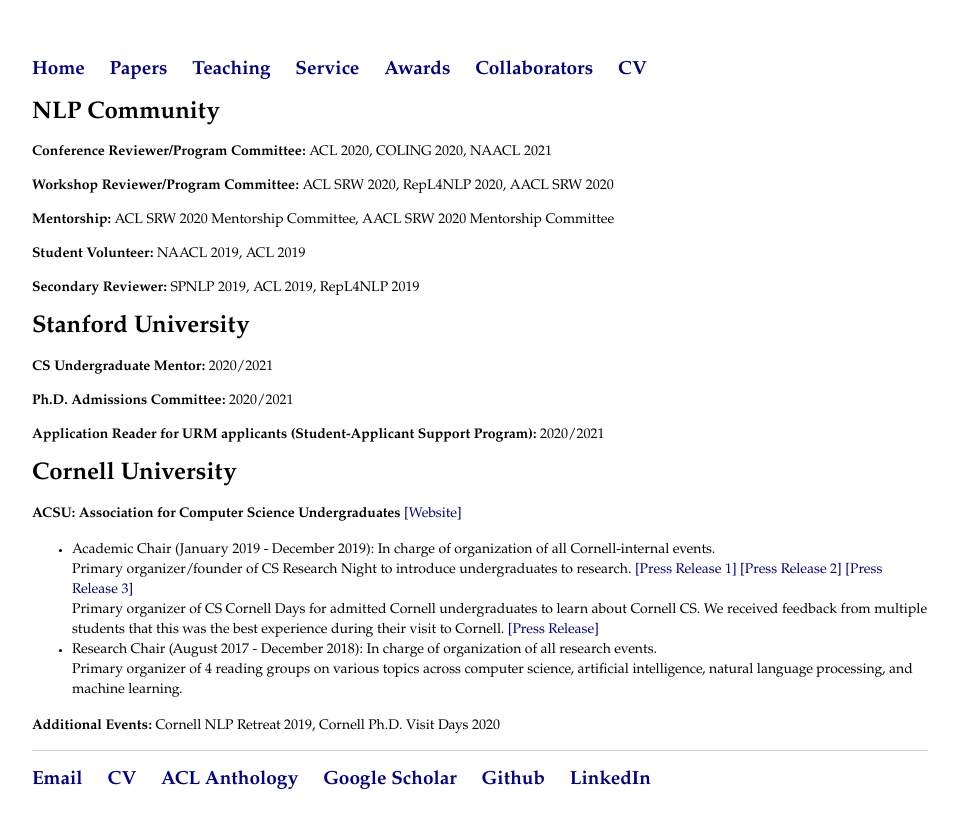
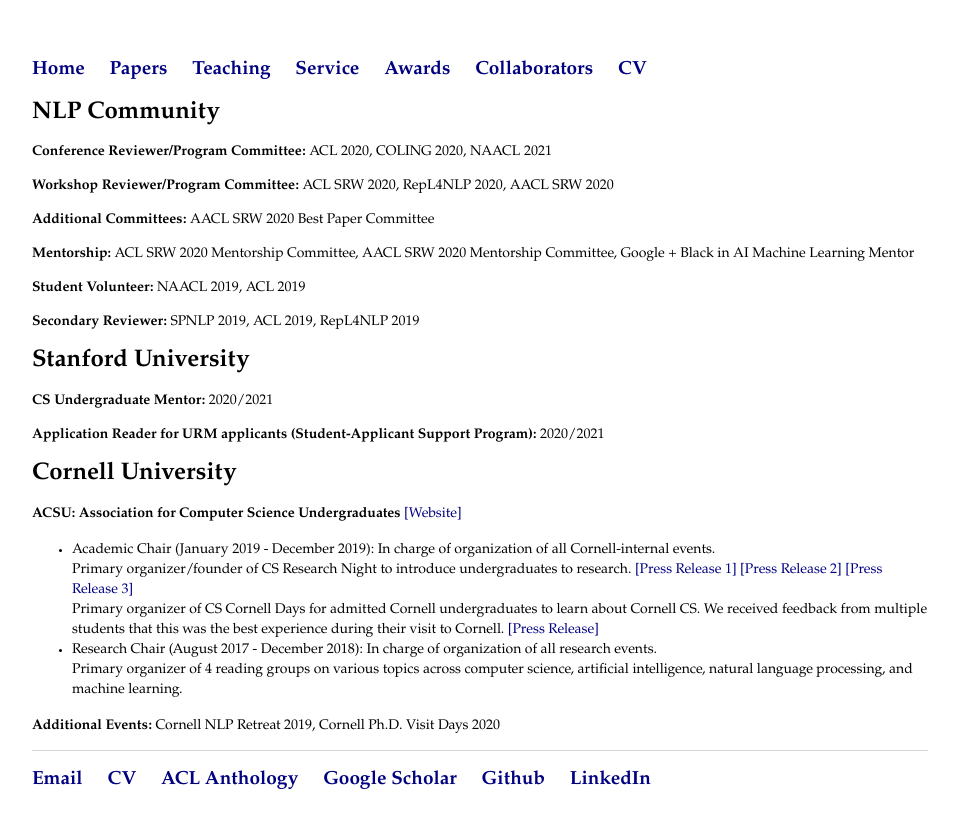
Before and after one commit to rishibommasani/rishibommasani.github.io, a Jekyll site: the page built from service/index.html, in a window 1280 px wide. Shown: the top 828 px of the page, without its empty margins (160-1119 px from the left). Built offline with Jekyll 4.4.1, drawn with Linux system fonts in a browser that asks for light colours.

Commit message:
Update index.html

```diff
--- a/service/index.html
+++ b/service/index.html
@@ -5,13 +5,13 @@
 	<h1>NLP Community</h1>
 	<p><b>Conference Reviewer/Program Committee:</b> ACL 2020, COLING 2020, NAACL 2021 </p>
 	<p><b>Workshop Reviewer/Program Committee:</b> ACL SRW 2020, RepL4NLP 2020, AACL SRW 2020 </p>
-	<p><b>Mentorship:</b> ACL SRW 2020 Mentorship Committee, AACL SRW 2020 Mentorship Committee  </p>
+	<p><b>Additional Committees:</b> AACL SRW 2020 Best Paper Committee </p>
+	<p><b>Mentorship:</b> ACL SRW 2020 Mentorship Committee, AACL SRW 2020 Mentorship Committee, Google + Black in AI Machine Learning Mentor</p>
 	<p><b>Student Volunteer:</b> NAACL 2019, ACL 2019</p>
 	<p><b>Secondary Reviewer:</b> SPNLP 2019, ACL 2019, RepL4NLP 2019</p>
 
 	<h1>Stanford University</h1>
 	<p><b>CS Undergraduate Mentor:</b> 2020/2021 </p>
-	<p><b>Ph.D. Admissions Committee:</b> 2020/2021 </p>
 	<p><b>Application Reader for URM applicants (Student-Applicant Support Program):</b> 2020/2021 </p>
 
 	<h1>Cornell University</h1>
```
